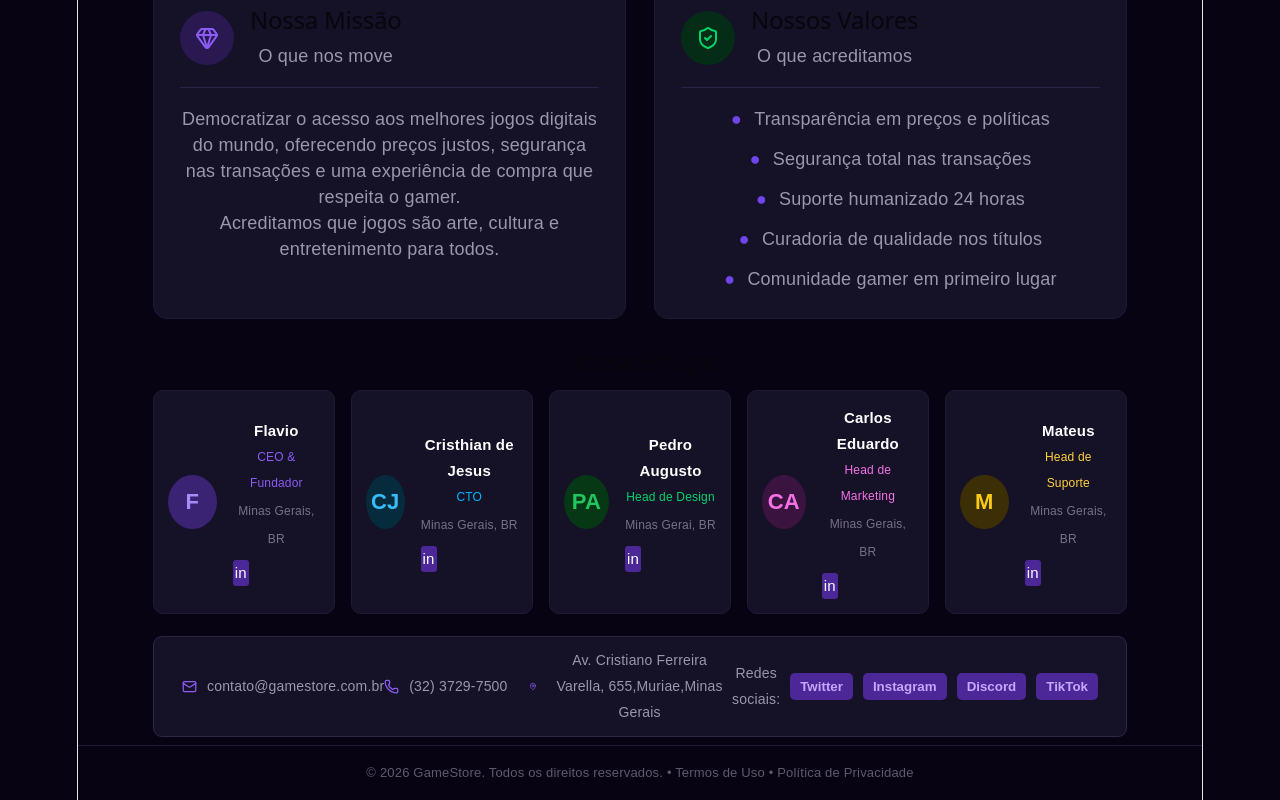
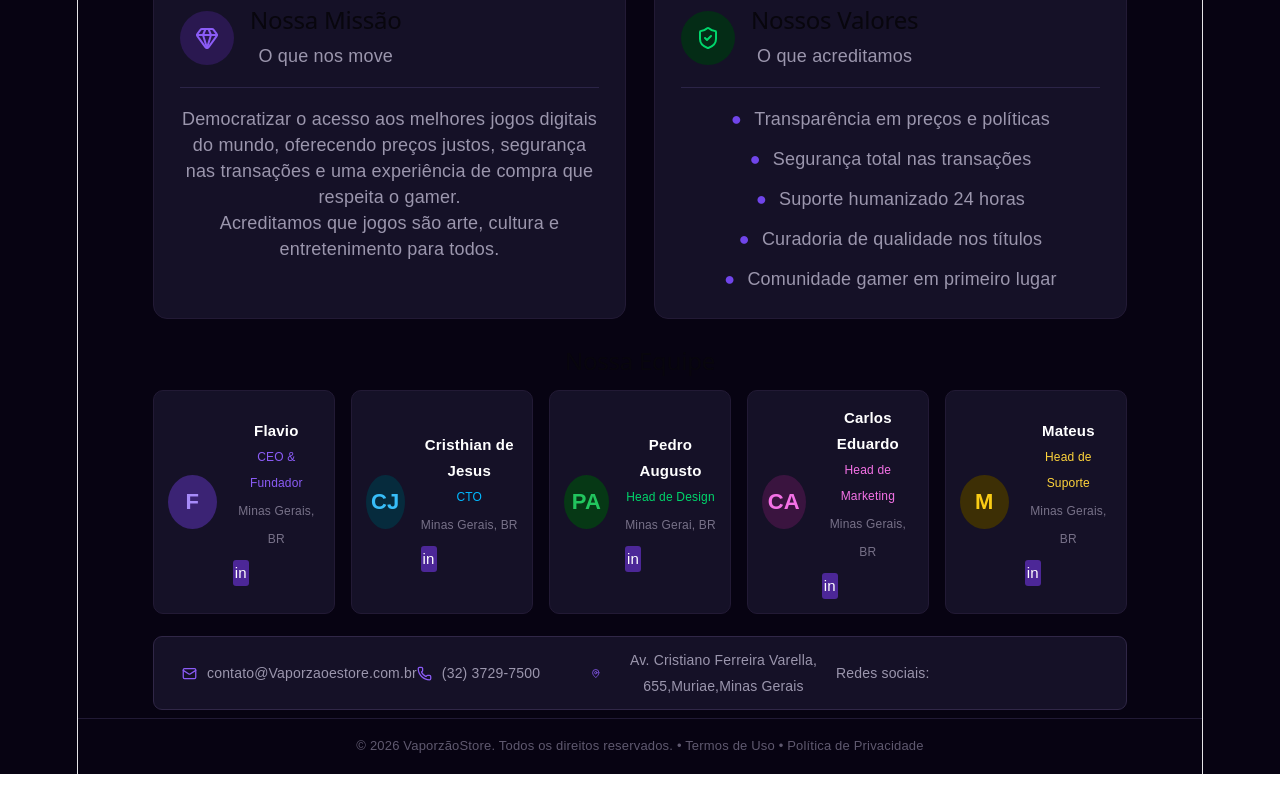
Before and after one commit to CristhianDeJesusAlmeida/Projeto-Vaporzao, a React (Vite) app: page /sobre in a window 1280 px wide. Shown: the part 634-1434 px from the top of the page. After the commit the page ends 1408 px from the top, so only its background shows below. Built offline with nearby package versions, Linux system fonts and the light colour scheme.

Commit message:
Nem sei pq fiz esse commit pensei em fazer algo grande mas so apageui coisas desnecessariasr

```diff
--- a/src/pages/SobrePage.jsx
+++ b/src/pages/SobrePage.jsx
@@ -124,7 +124,7 @@ export const SobrePage = () =>{
       <section className="contact-bar">
         <div>
           <Mail size={15} />
-          contato@gamestore.com.br
+          contato@Vaporzaoestore.com.br
         </div>
 
         <div>
@@ -139,15 +139,12 @@ export const SobrePage = () =>{
 
         <div className="socials">
           Redes sociais:
-          <button>Twitter</button>
-          <button>Instagram</button>
-          <button>Discord</button>
-          <button>TikTok</button>
+
         </div>
       </section>
 
       <footer>
-        © 2026 GameStore. Todos os direitos reservados. • Termos de Uso • Política de Privacidade
+        © 2026 VaporzãoStore. Todos os direitos reservados. • Termos de Uso • Política de Privacidade
       </footer>
     </div>
     )
```
